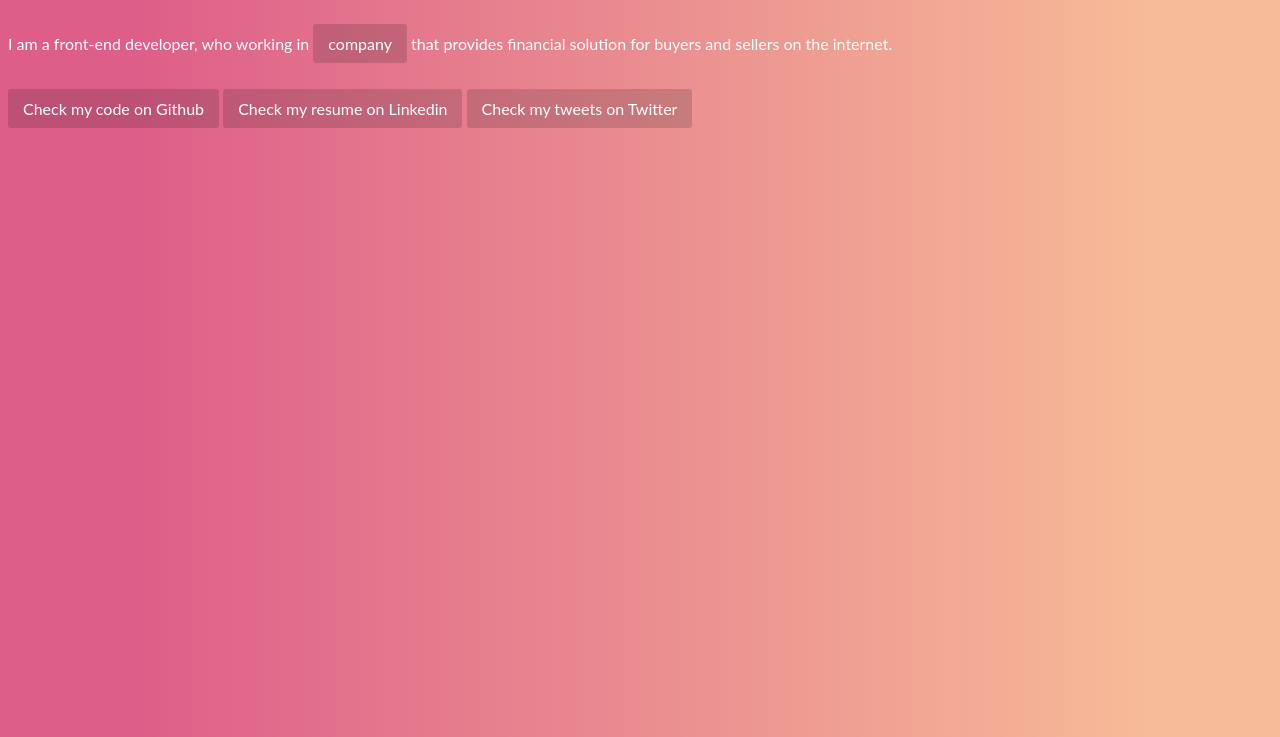
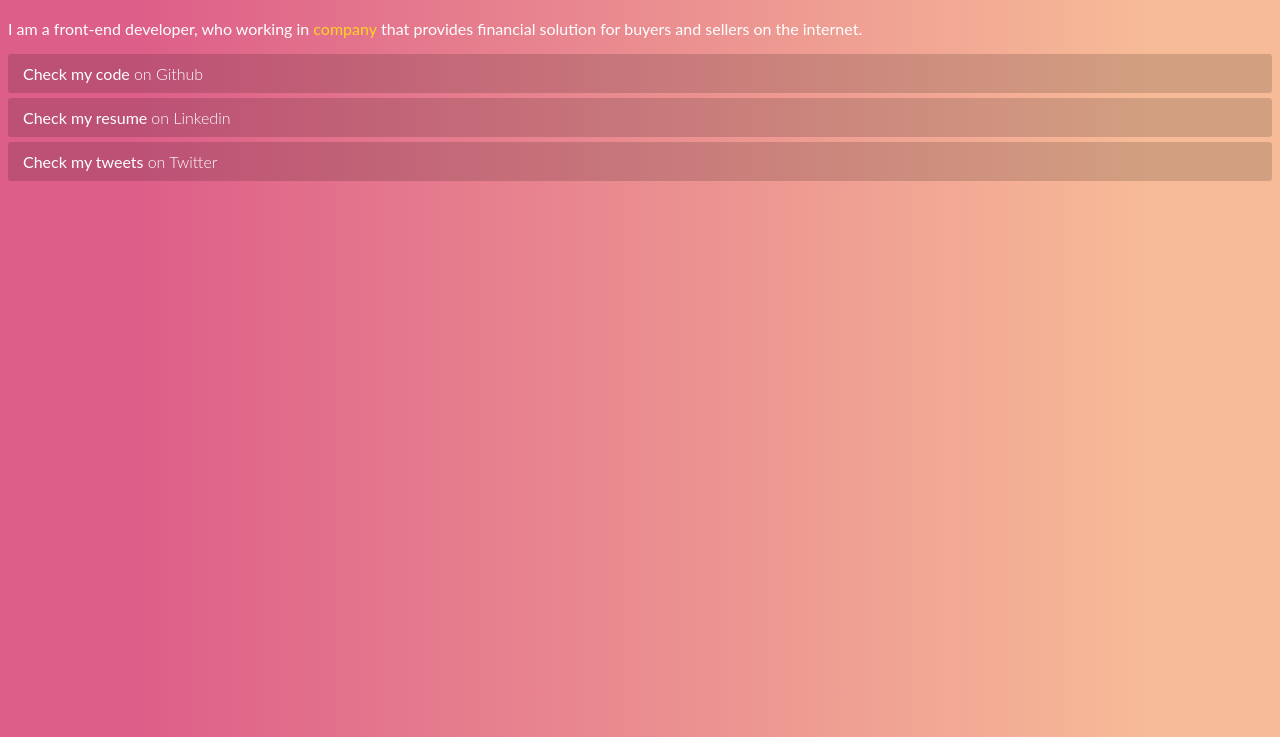
Before and after one commit to vicainelli/vicainelli.github.io, a plain HTML site: page index.html in a window 1280 px wide. Shown: the part 63-800 px from the top of the page. Drawn offline with Linux system fonts and the light colour scheme.

Commit message:
Styles for text link

```diff
--- a/assets/css/style.css
+++ b/assets/css/style.css
@@ -14,12 +14,16 @@ body {
 }
 
 a {
+  color: #FFD521;
+  text-decoration: none;
+}
+
+nav a {
   color: #fff;
   display: block;
   background: rgba(0,0,0,0.15);
   padding: 10px 15px;
   margin: 5px 0;
-  text-decoration: none;
   border-radius: 3px;
 }
 
@@ -37,3 +41,9 @@ a {
     font-size: 100%;
   }
 }
+
+
+.text-thin {
+  font-weight: 300;
+}
+}
```
